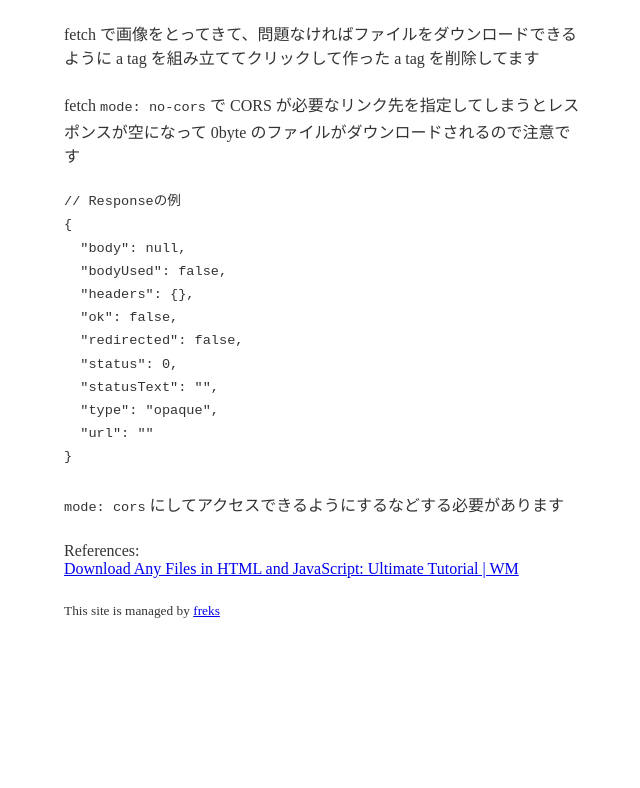
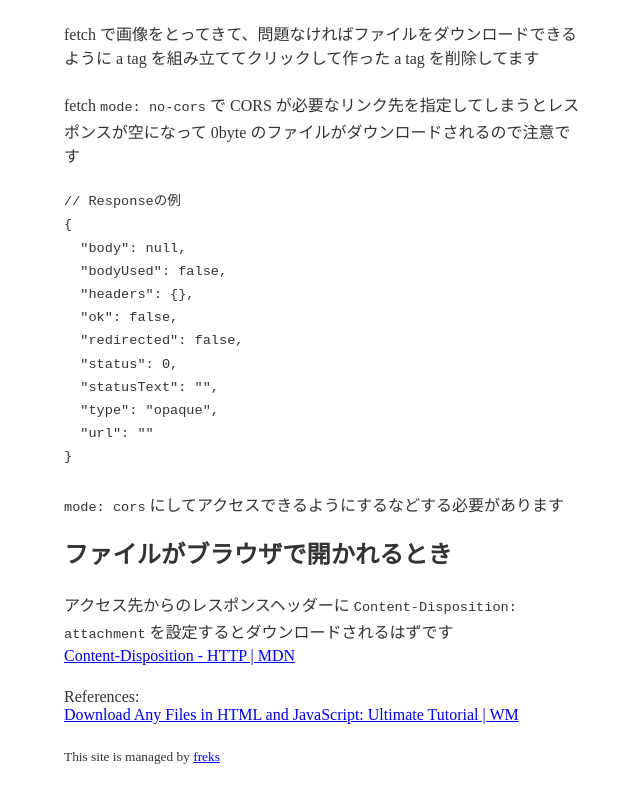
Before and after one commit to shoji-k/freks-blog, a Gatsby site: page /download-files/ in a window 1280 px wide. Shown: the part 1484-2272 px from the top of the page, without its empty margins (315-955 px from the left). Before the commit the page ends 2127 px from the top, so only its background shows below. Built offline with nearby package versions, Linux system fonts and the light colour scheme; Gatsby itself is replaced by a stand-in of ours; some packages are replaced by stand-ins of ours; code samples lack their colours; what typography-theme-ocean-beach would draw is missing.

Commit message:
update download-files

```diff
--- a/posts/download-files.md
+++ b/posts/download-files.md
@@ -85,5 +85,11 @@ fetch `mode: no-cors` で CORS が必要なリンク先を指定してしまう
 
 `mode: cors` にしてアクセスできるようにするなどする必要があります
 
+## ファイルがブラウザで開かれるとき
+
+アクセス先からのレスポンスヘッダーに
+`Content-Disposition: attachment` を設定するとダウンロードされるはずです
+[Content\-Disposition \- HTTP \| MDN](https://developer.mozilla.org/ja/docs/Web/HTTP/Headers/Content-Disposition)
+
 References:
 [Download Any Files in HTML and JavaScript: Ultimate Tutorial \| WM](https://www.webmound.com/download-file-using-javascript/#:~:text=You%20can%20use%20the%20download%20attribute%20on%20an,download%20the%20file%20instead%20of%20navigating%20to%20it.)
```
